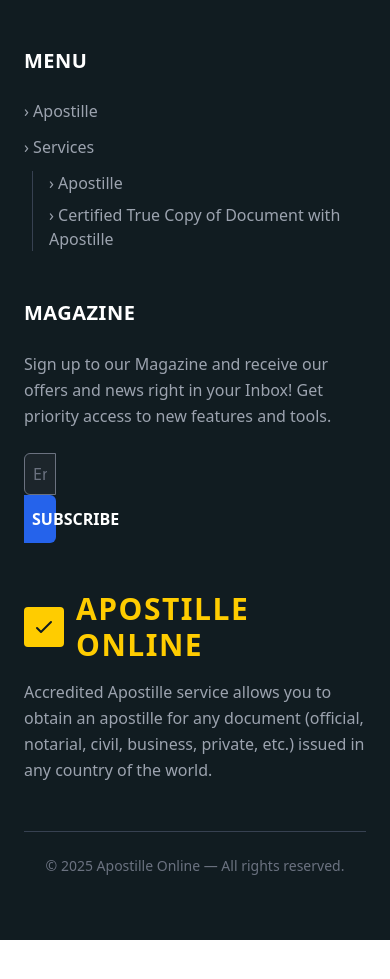
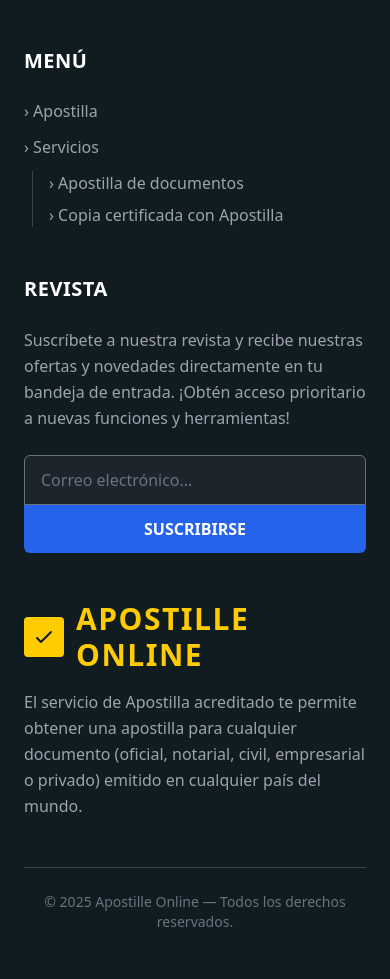
Before and after one commit to Simobara/progApostille1, a React (Vite) app: page / in a window 390 px wide. Shown: the part 4060-5039 px from the top of the page. Before the commit the page ends 5000 px from the top, so only its background shows below. Built offline with nearby package versions, Linux system fonts and the light colour scheme.

Commit message:
mobile version footerg

```diff
--- a/src/components/pfooter/pfooter.jsx
+++ b/src/components/pfooter/pfooter.jsx
@@ -1,59 +1,60 @@
 // src/components/Footer.jsx
 export default function Footer() {
   return (
-    <footer className="bg-[#111c21] text-gray-300 py-16 px-6 md:px-12 lg:px-24">
+    <footer className="bg-[#111c21] text-gray-300 py-16 px-6 sm:px-10 md:px-12 lg:px-24">
       <div className="max-w-7xl mx-auto grid grid-cols-1 md:grid-cols-3 gap-12">
-        {/* --- COLONNA 1: MENU --- */}
+        {/* --- COLUMNA 1: MENÚ --- */}
         <div>
           <h3 className="text-white text-xl font-bold mb-6 tracking-wide">
-            MENU
+            MENÚ
           </h3>
           <ul className="space-y-3 text-gray-400">
             <li className="hover:text-white transition cursor-pointer">
-              › Apostille
+              › Apostilla
             </li>
             <li className="hover:text-white transition cursor-pointer">
-              › Services
+              › Servicios
             </li>
             <li className="pl-4 border-l border-gray-700 ml-2">
               <ul className="space-y-2 mt-2">
                 <li className="hover:text-white transition cursor-pointer">
-                  › Apostille
+                  › Apostilla de documentos
                 </li>
                 <li className="hover:text-white transition cursor-pointer">
-                  › Certified True Copy of Document with Apostille
+                  › Copia certificada con Apostilla
                 </li>
               </ul>
             </li>
           </ul>
         </div>
 
-        {/* --- COLONNA 2: MAGAZINE --- */}
+        {/* --- COLUMNA 2: REVISTA / SUSCRIPCIÓN --- */}
         <div>
           <h3 className="text-white text-xl font-bold mb-6 tracking-wide">
-            MAGAZINE
+            REVISTA
           </h3>
           <p className="text-gray-400 mb-6 leading-relaxed">
-            Sign up to our Magazine and receive our offers and news right in
-            your Inbox! Get priority access to new features and tools.
+            Suscríbete a nuestra revista y recibe nuestras ofertas y novedades
+            directamente en tu bandeja de entrada. ¡Obtén acceso prioritario a
+            nuevas funciones y herramientas!
           </p>
-          <form className="flex flex-col sm:flex-row w-[2rem]">
+          <form className="flex flex-col sm:flex-row w-full">
             <input
               type="email"
-              placeholder="Email Address..."
-              className="flex-1 px-2 py-2 rounded-l-md bg-[#1c252b] text-gray-200 placeholder-gray-500
+              placeholder="Correo electrónico..."
+              className="flex-1 px-4 py-3 rounded-t-md sm:rounded-l-md sm:rounded-t-none bg-[#1c252b] text-gray-200 placeholder-gray-500
                          focus:outline-none focus:ring-2 focus:ring-[#2563eb]"
             />
             <button
               type="submit"
-              className="px-2 py-3 bg-[#2563eb] text-white font-semibold rounded-r-md hover:brightness-110 transition"
+              className="px-6 py-3 bg-[#2563eb] text-white font-semibold rounded-b-md sm:rounded-r-md sm:rounded-b-none hover:brightness-110 transition"
             >
-              SUBSCRIBE
+              SUSCRIBIRSE
             </button>
           </form>
         </div>
 
-        {/* --- COLONNA 3: LOGO + DESCRIZIONE --- */}
+        {/* --- COLUMNA 3: LOGO + DESCRIPCIÓN --- */}
         <div>
           <div className="flex items-center gap-3 mb-4">
             <div className="bg-[#ffcc00] p-2 rounded">
@@ -78,16 +79,17 @@ export default function Footer() {
           </div>
 
           <p className="text-gray-400 leading-relaxed">
-            Accredited Apostille service allows you to obtain an apostille for
-            any document (official, notarial, civil, business, private, etc.)
-            issued in any country of the world.
+            El servicio de Apostilla acreditado te permite obtener una apostilla
+            para cualquier documento (oficial, notarial, civil, empresarial o
+            privado) emitido en cualquier país del mundo.
           </p>
         </div>
       </div>
 
       {/* --- COPYRIGHT --- */}
       <div className="border-t border-gray-700 mt-12 pt-6 text-center text-sm text-gray-500">
-        © {new Date().getFullYear()} Apostille Online — All rights reserved.
+        © {new Date().getFullYear()} Apostille Online — Todos los derechos
+        reservados.
       </div>
     </footer>
   );
```
